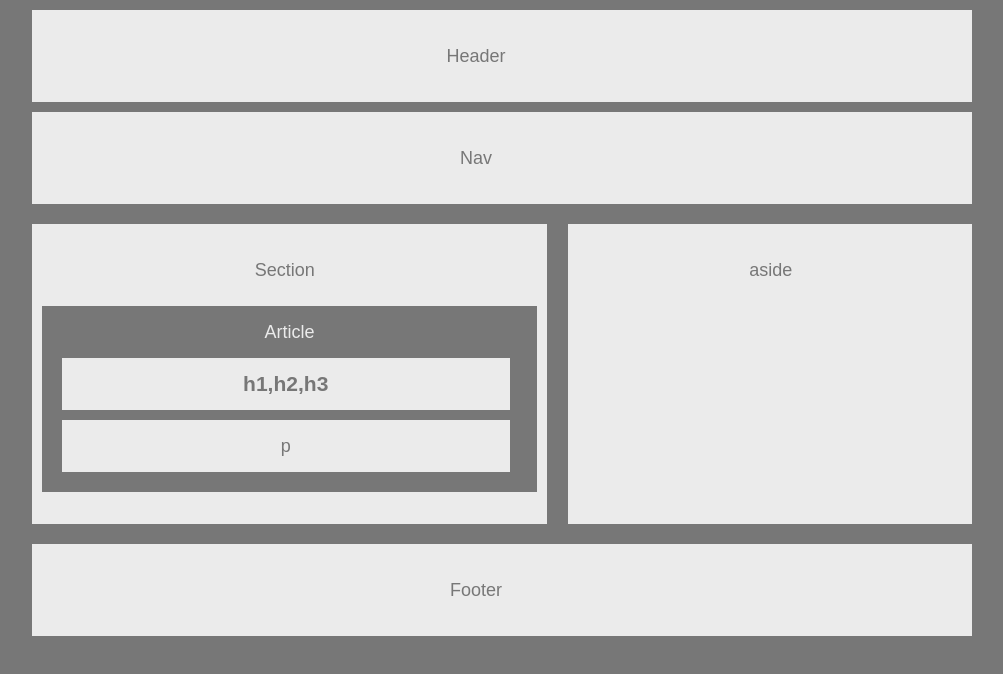
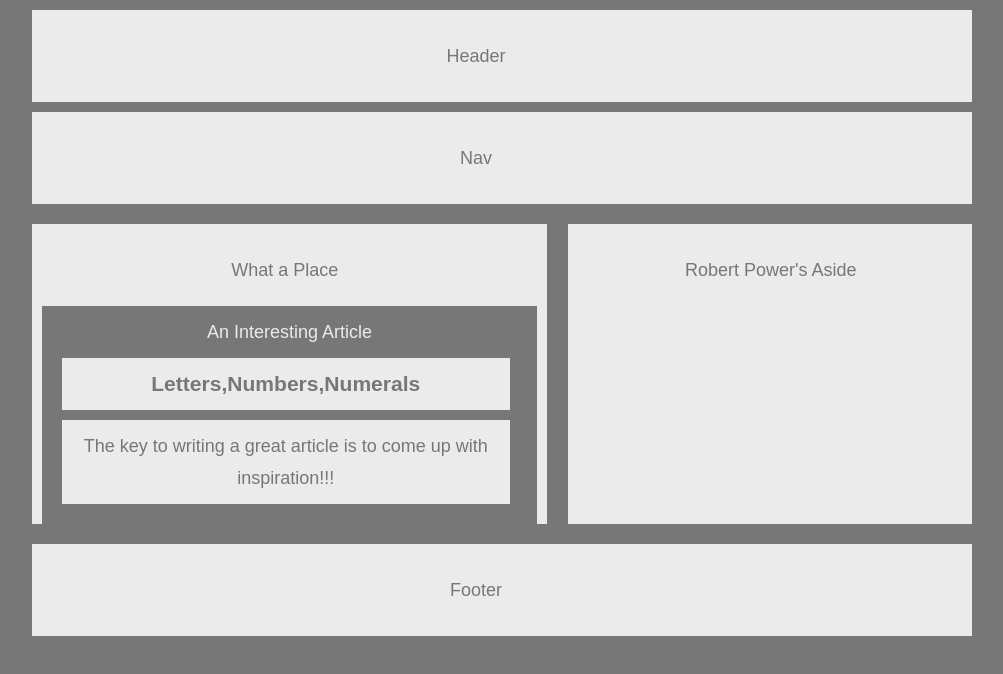
Before and after one commit to ep4th/homework1, a plain HTML site: page index.html in a window 1280 px wide. Shown: the whole page, without its empty margins (138-1141 px from the left). Drawn offline with Linux system fonts and the light colour scheme; files whose address does not match are found by name.

Commit message:
Homework1

```diff
--- a/index.html
+++ b/index.html
@@ -13,17 +13,17 @@
     <nav><p>Nav</p></nav>
     <Section>
         <heading>
-            <p>Section</p>
+            <p>What a Place</p>
         </heading>
         <article>
-            <heading>Article</heading>
-            <h1>h1,h2,h3</h1>
-            <p>p</p>
+            <heading>An Interesting Article</heading>
+            <h1>Letters,Numbers,Numerals</h1>
+            <p>The key to writing a great article is to come up with inspiration!!!</p>
         </article>
     </Section>
     <aside>
         <heading>
-            <p>aside</p>
+            <p>Robert Power's Aside</p>
         </heading>
     </aside>
     <div class= "clear"></div>
```
